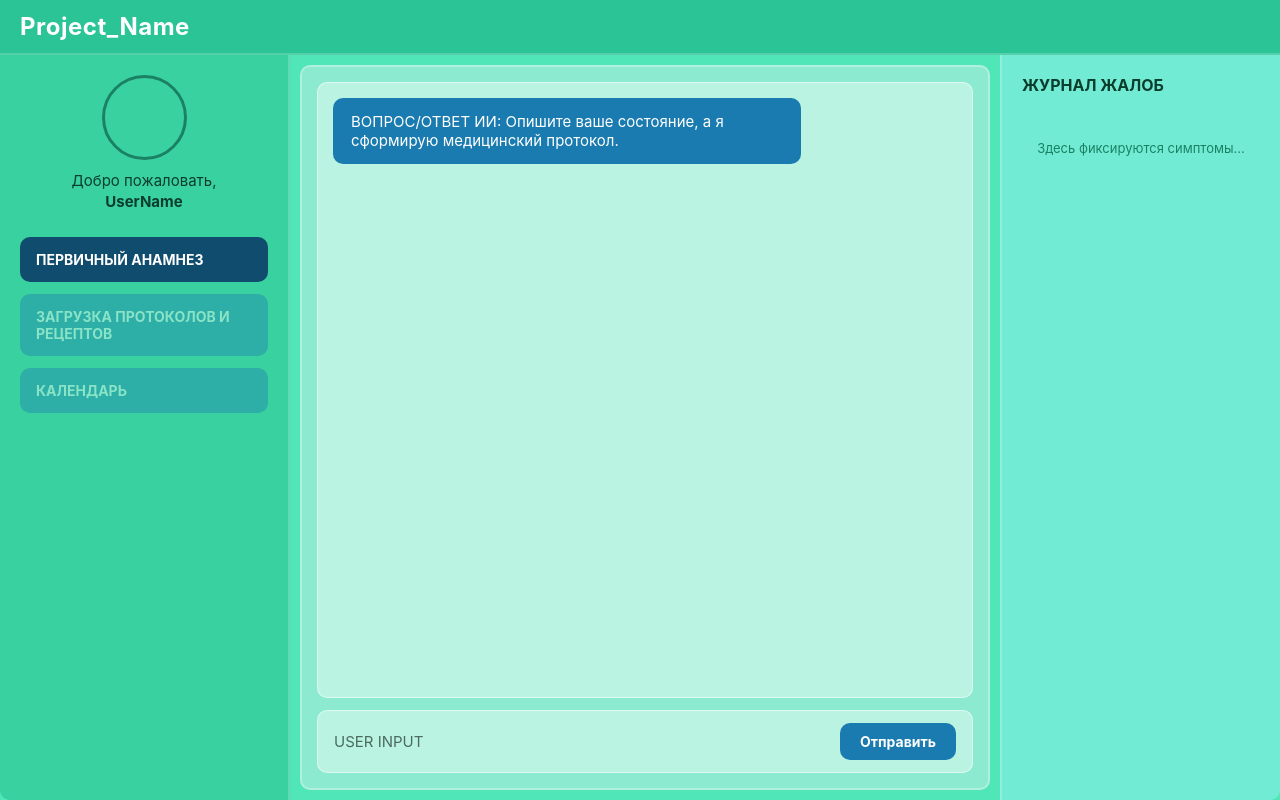
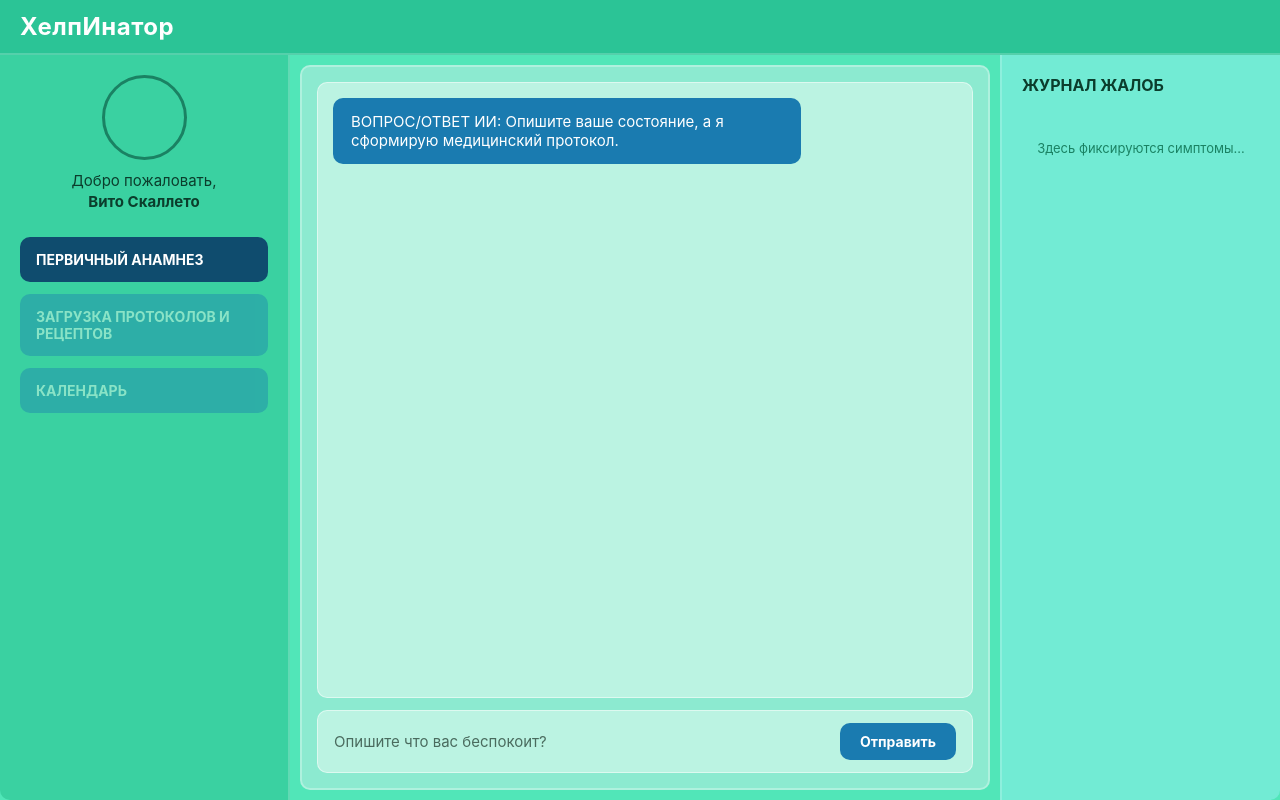
Before and after one commit to miniprosti89-jpg/Sber_Ai, a FastAPI app: page / in a window 1280 px wide. Run offline with FastAPI, Linux system fonts and the light colour scheme.

Commit message:
versia_3_Disain

```diff
--- a/frontend/templates/index.html
+++ b/frontend/templates/index.html
@@ -3,13 +3,13 @@
 <head>
     <meta charset="UTF-8">
     <meta name="viewport" content="width=device-width, initial-scale=1.0">
-    <title>Project_Name // ИИ-помощник пациента</title>
+    <title>ХелпИнатор // ИИ-помощник пациента</title>
     <link rel="stylesheet" href="../static/css/style.css">
 </head>
 <body>
     <!-- ВЕРХНЯЯ ПАНЕЛЬ С НАЗВАНИЕМ ПРОЕКТА -->
     <header class="top-header">
-        <h1>Project_Name</h1>
+        <h1>ХелпИнатор</h1>
     </header>
 
     <div class="app-container">
@@ -17,7 +17,7 @@
         <aside class="left-sidebar">
             <div class="user-profile">
                 <div class="avatar-circle"></div>
-                <div class="welcome-text">Добро пожаловать,<br><b>UserName</b></div>
+                <div class="welcome-text">Добро пожаловать,<br><b>Вито Скаллето</b></div>
             </div>
 
             <nav class="nav-menu">
@@ -38,7 +38,7 @@
                 </div>
 
                 <div class="chat-input-area">
-                    <input type="text" id="userInput" placeholder="USER INPUT">
+                    <input type="text" id="userInput" placeholder="Опишите что вас беспокоит?">
                     <button id="sendBtn">Отправить</button>
                 </div>
             </section>
```
